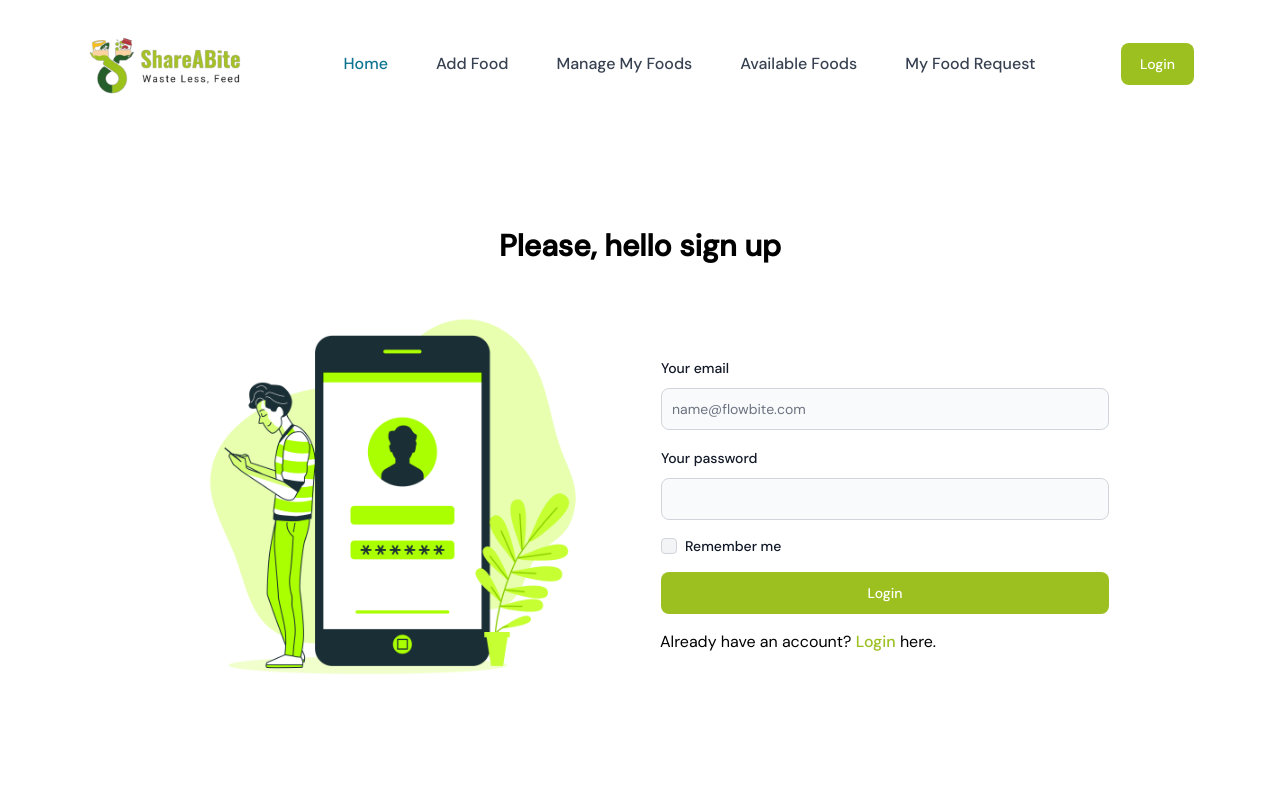
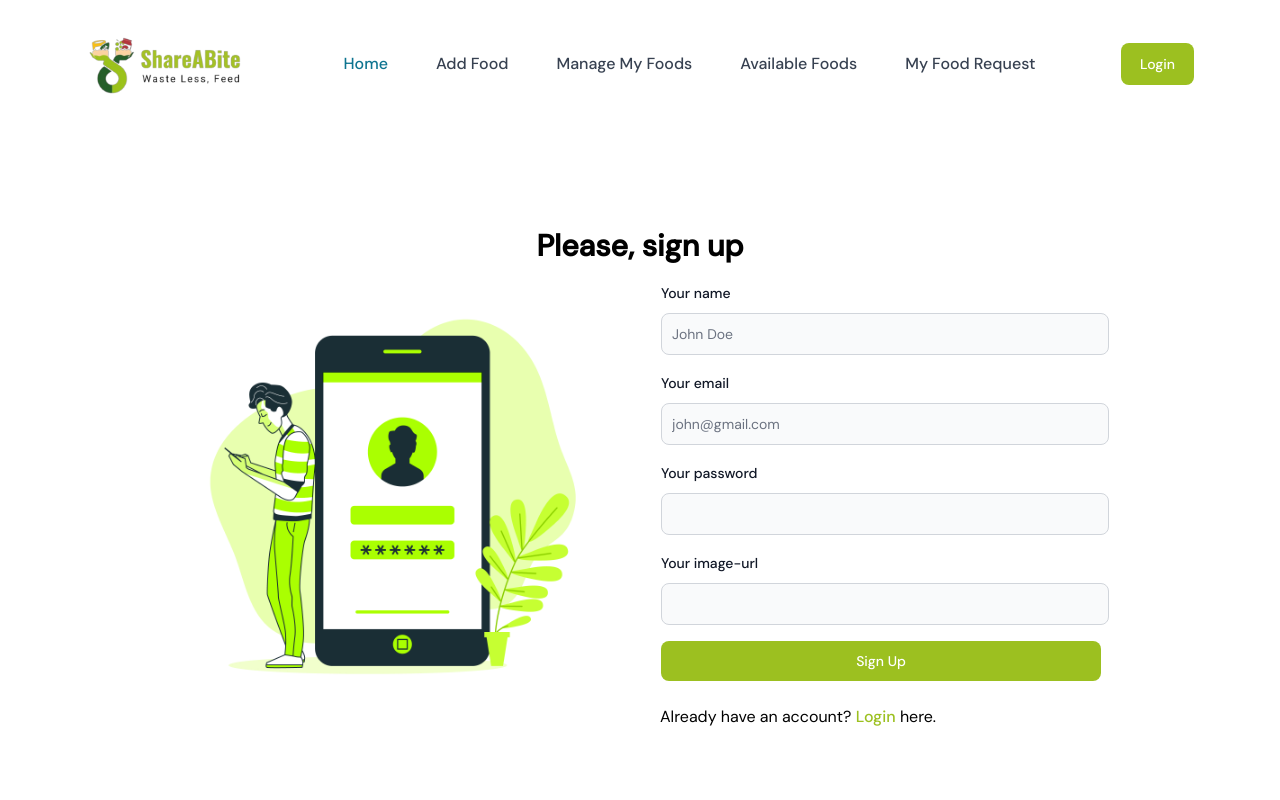
Before and after one commit to junayednoman/shareABite-client-side, a React (Vite) app: page /sign-up in a window 1280 px wide. Shown: the top 800 px of the page. Built offline with nearby package versions, Linux system fonts and the light colour scheme.

Commit message:
signup functionality integrated

```diff
--- a/package.json
+++ b/package.json
@@ -21,7 +21,8 @@
     "react-helmet-async": "^1.3.0",
     "react-icons": "^4.11.0",
     "react-router-dom": "^6.18.0",
-    "sort-by": "^1.2.0"
+    "sort-by": "^1.2.0",
+    "sweetalert2": "^11.9.0"
   },
   "devDependencies": {
     "@types/react": "^18.2.15",
--- a/src/auth provider/AuthProvider.jsx
+++ b/src/auth provider/AuthProvider.jsx
@@ -1,11 +1,19 @@
-import { createContext } from "react";
+import { createContext, useState } from "react";
 import PropTypes from 'prop-types';
+import { createUserWithEmailAndPassword, getAuth } from "firebase/auth";
+import { app } from "../firebase/firebase.config";
 
 export const AuthContext = createContext(null);
 const AuthProvider = ({ children }) => {
+    const [user, setUser] = useState(null);
 
-    const hello = 'hello';
-    const authInfo = { hello };
+    const auth = getAuth(app);
+
+    const signUp = (email, password) => {
+        return createUserWithEmailAndPassword(auth, email, password)
+    }
+
+    const authInfo = { signUp };
     return (
         <AuthContext.Provider value={authInfo}>
             {children}
--- a/src/pages/login/Login.jsx
+++ b/src/pages/login/Login.jsx
@@ -1,4 +1,4 @@
-import { Button, Checkbox, Label, TextInput } from 'flowbite-react';
+import { Checkbox, Label, TextInput } from 'flowbite-react';
 import { Helmet } from 'react-helmet-async';
 import login from '../../assets/login.jpg'
 import { Link } from 'react-router-dom';
@@ -34,8 +34,7 @@ const Login = () => {
                             <div className="flex items-center gap-2">
                                 <Checkbox id="remember" />
                                 <Label htmlFor="remember">Remember me</Label>
-                            </div>
-                            <Button className='bg-[#9CC020]'><input className='' type="submit" value={'Login'} /></Button>
+                            </div><input className='cursor-pointer text-white bg-[#9CC020] hover:bg-[#9dc020df] focus:ring-4 focus:ring-[#9dc020ca] font-medium rounded-lg text-sm px-5 py-2.5 mr-2 mb-2 dark:bg-blue-600 dark:hover:bg-blue-700' type="submit" value={'Login'} />
                         </form>
                         <p className='mt-4'>Do not have an account?<Link to='/sign-up' className='font-medium text-[#9CC020]'> Sign up</Link > here.</p>
                     </div>
--- a/src/pages/signup/SignUp.jsx
+++ b/src/pages/signup/SignUp.jsx
@@ -1,11 +1,43 @@
 import { Helmet } from "react-helmet-async";
 import login from '../../assets/login.jpg'
-import { Button, Checkbox, Label, TextInput } from "flowbite-react";
+import { Label, TextInput } from "flowbite-react";
 import { Link } from "react-router-dom";
 import { useContext } from "react";
 import { AuthContext } from "../../auth provider/AuthProvider";
+import Swal from "sweetalert2";
 const SignUp = () => {
-    const { hello } = useContext(AuthContext)
+    const { signUp } = useContext(AuthContext)
+
+
+
+    const handleSignUp = e => {
+        e.preventDefault();
+        const form = e.target;
+        const name = form.name.value;
+        const email = form.email.value;
+        const password = form.password.value;
+        const imgUrl = form.imageUrl.value;
+        const user = { name, email, password, imgUrl }
+
+        signUp(email, password)
+            .then(res => {
+                console.log(res);
+                Swal.fire(
+                    'Success',
+                    'You have successfully created an account',
+                    'success'
+                )
+            })
+            .catch(error => {
+                console.log(error);
+                Swal.fire(
+                    'Error!',
+                    `${error.message}`,
+                    'error'
+                )
+            })
+        console.log(user);
+    }
 
     return (
         <div className='wrapper'>
@@ -14,31 +46,41 @@ const SignUp = () => {
                     <title>Sign Up | ShareABite - Waste Less, Feed</title>
                 </Helmet>
 
-                <h3 className='text-center font-semibold text-lg md:text-3xl mb-1 md:mb-4'>Please, {hello} sign up</h3>
+                <h3 className='text-center font-semibold text-lg md:text-3xl mb-1 md:mb-4'>Please, sign up</h3>
 
                 <div className='grid grid-cols-1 md:grid-cols-2 gap-10 items-center'>
                     <div>
                         <img src={login} alt="" />
                     </div>
                     <div>
-                        <form className="flex mx-auto max-w-md flex-col gap-4">
+                        <form onSubmit={handleSignUp} className="flex mx-auto max-w-md flex-col gap-4">
                             <div>
                                 <div className="mb-2 block">
-                                    <Label htmlFor="email1" value="Your email" />
+                                    <Label htmlFor="name" value="Your name" />
                                 </div>
-                                <TextInput id="email1" type="email" placeholder="name@flowbite.com" required />
+                                <TextInput id="name" name="name" type="name" placeholder="John Doe" required />
+                            </div>
+                            <div>
+                                <div className="mb-2 block">
+                                    <Label htmlFor="email" value="Your email" />
+                                </div>
+                                <TextInput id="email" name="email" type="email" placeholder="john@gmail.com" required />
                             </div>
                             <div>
                                 <div className="mb-2 block">
                                     <Label htmlFor="password1" value="Your password" />
                                 </div>
-                                <TextInput id="password1" type="password" required />
+                                <TextInput name="password" id="password1" type="password" required />
                             </div>
-                            <div className="flex items-center gap-2">
-                                <Checkbox id="remember" />
-                                <Label htmlFor="remember">Remember me</Label>
+                            <div>
+                                <div className="mb-2 block">
+                                    <Label htmlFor="image-url" value="Your image-url" />
+                                </div>
+                                <TextInput name="imageUrl" id="image-url" type="image-url" required />
                             </div>
-                            <Button className='bg-[#9CC020]'><input className='' type="submit" value={'Login'} /></Button>
+
+
+                            <input className='cursor-pointer text-white bg-[#9CC020] hover:bg-[#9dc020df] focus:ring-4 focus:ring-[#9dc020ca] font-medium rounded-lg text-sm px-5 py-2.5 mr-2 mb-2 dark:bg-blue-600 dark:hover:bg-blue-700' type="submit" value={'Sign Up'} />
                         </form>
                         <p className='mt-4'>Already have an account? <Link to='/login' className='font-medium text-[#9CC020]'>Login</Link > here.</p>
                     </div>
```
Also changed, not shown: 1 other file (tests, documents, lock files or other folders).
